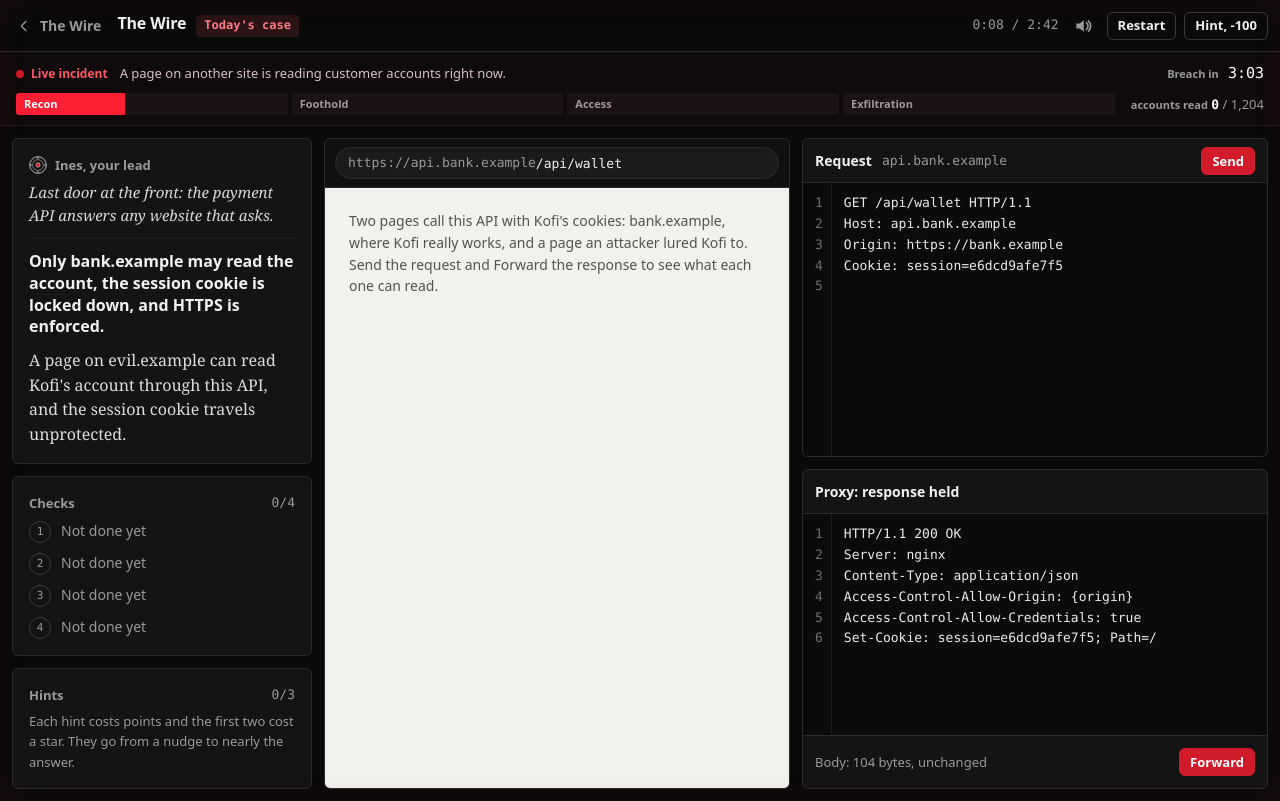
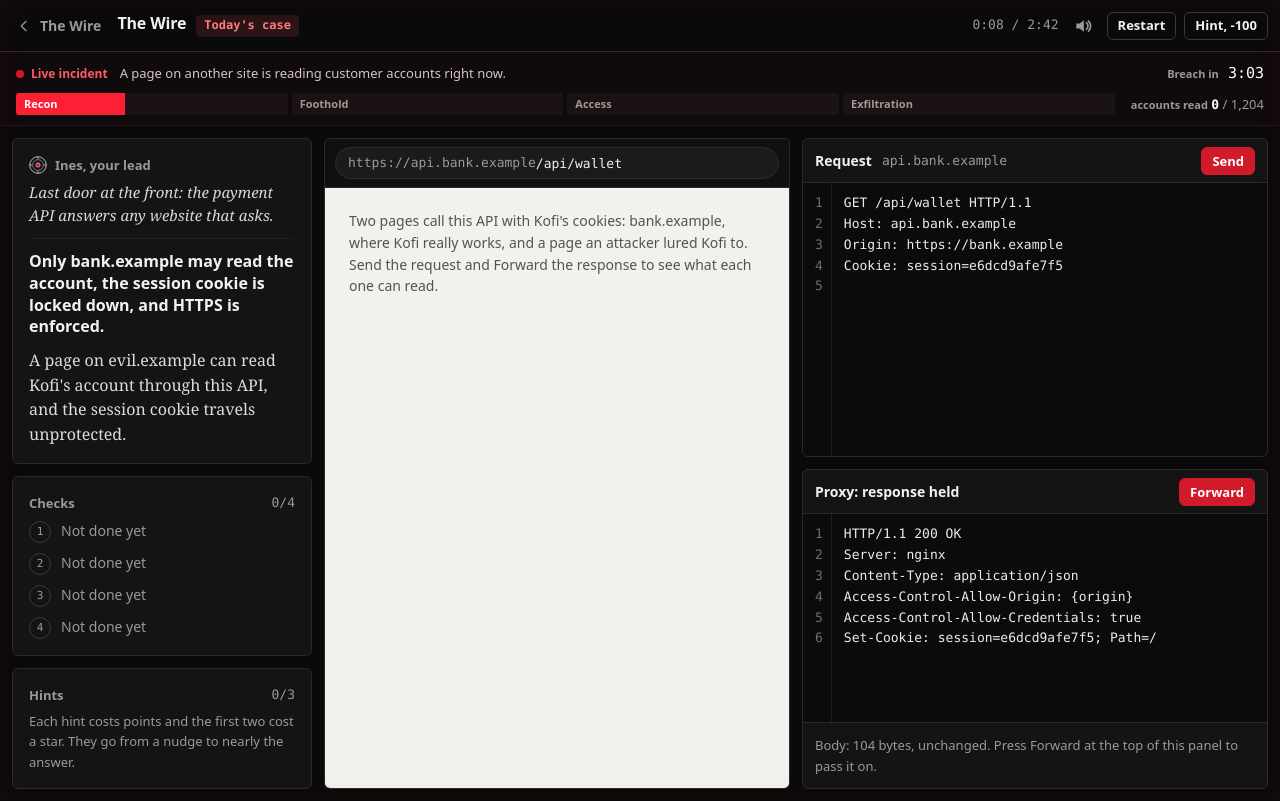
Before and after one commit to francesco-saponaro/cybermaster, a React (Vite) app: page /daily in a window 1280 px wide. Both pictures are taken after a click on the button "Send". Built offline with nearby package versions, Linux system fonts and the light colour scheme.

Commit message:
Put Forward in the Proxy panel's header so it stays on screen on laptops

```diff
--- a/src/content/levels/wire.ts
+++ b/src/content/levels/wire.ts
@@ -205,7 +205,7 @@ export const WIRE_LEVELS: WireLevel[] = [
       {
         id: 'read',
         label: 'Watch a script read the session',
-        do: 'Press `Send` in the Request panel, then press `Forward` in the Proxy panel. In the Console under the browser, type `document.cookie` and press Enter: the session cookie shows up.',
+        do: 'Press `Send` in the Request panel, then press `Forward` at the top right of the Proxy panel. In the Console under the browser, type `document.cookie` and press Enter: the session cookie shows up.',
         learned: 'Any script on the page can read this cookie, including one an attacker manages to slip in.',
       },
       {
--- a/src/game/sandboxes/WireSandbox.tsx
+++ b/src/game/sandboxes/WireSandbox.tsx
@@ -258,11 +258,12 @@ export function WireSandbox({ level, onChecks, fail, act }: SandboxProps<WireLev
     </div>
   );
 
+  const forward = () => {
+    play('blip');
+    dispatch({ t: 'forward' });
+  };
   const response = level.mode === 'response' ? (
-    <InterceptPane model={m} onEdit={(text) => dispatch({ t: 'resp', text })} onForward={() => {
-      play('blip');
-      dispatch({ t: 'forward' });
-    }} />
+    <InterceptPane model={m} onEdit={(text) => dispatch({ t: 'resp', text })} />
   ) : lastEx ? (
     <RawResponse key={m.sends} res={lastEx.res} />
   ) : (
@@ -301,6 +302,11 @@ export function WireSandbox({ level, onChecks, fail, act }: SandboxProps<WireLev
               <h2>{level.mode === 'response' ? 'Proxy: response held' : 'Response'}</h2>
               <span className="spacer" />
               {level.mode === 'request' && lastEx ? <StatusChip status={lastEx.res.status} /> : null}
+              {level.mode === 'response' && m.intercepted ? (
+                <button type="button" className="cbtn cbtn-go cbtn-sm pulse" onClick={forward}>
+                  Forward
+                </button>
+              ) : null}
             </>
           ),
           body: response,
@@ -329,7 +335,7 @@ function RawResponse({ res }: { res: HttpResponse }) {
   );
 }
 
-function InterceptPane({ model, onEdit, onForward }: { model: Model; onEdit: (t: string) => void; onForward: () => void }) {
+function InterceptPane({ model, onEdit }: { model: Model; onEdit: (t: string) => void }) {
   const it = model.intercepted;
   if (!it) {
     const last = model.forwarded[model.forwarded.length - 1];
@@ -348,10 +354,7 @@ function InterceptPane({ model, onEdit, onForward }: { model: Model; onEdit: (t:
         <Editor label="Held response headers" value={it.text} onChange={onEdit} minRows={6} />
       </div>
       <div className="row pane-pad" style={{ borderTop: '1px solid var(--line)' }}>
-        <span className="grow small muted">{it.kept ? 'Your edits from last time are kept. ' : ''}Body: {it.res.body.length} bytes, unchanged</span>
-        <button type="button" className="cbtn cbtn-go cbtn-sm" onClick={onForward}>
-          Forward
-        </button>
+        <span className="grow small muted">{it.kept ? 'Your edits from last time are kept. ' : ''}Body: {it.res.body.length} bytes, unchanged. Press Forward at the top of this panel to pass it on.</span>
       </div>
     </div>
   );
```
Also changed, not shown: 1 other file (tests, documents, lock files or other folders).
